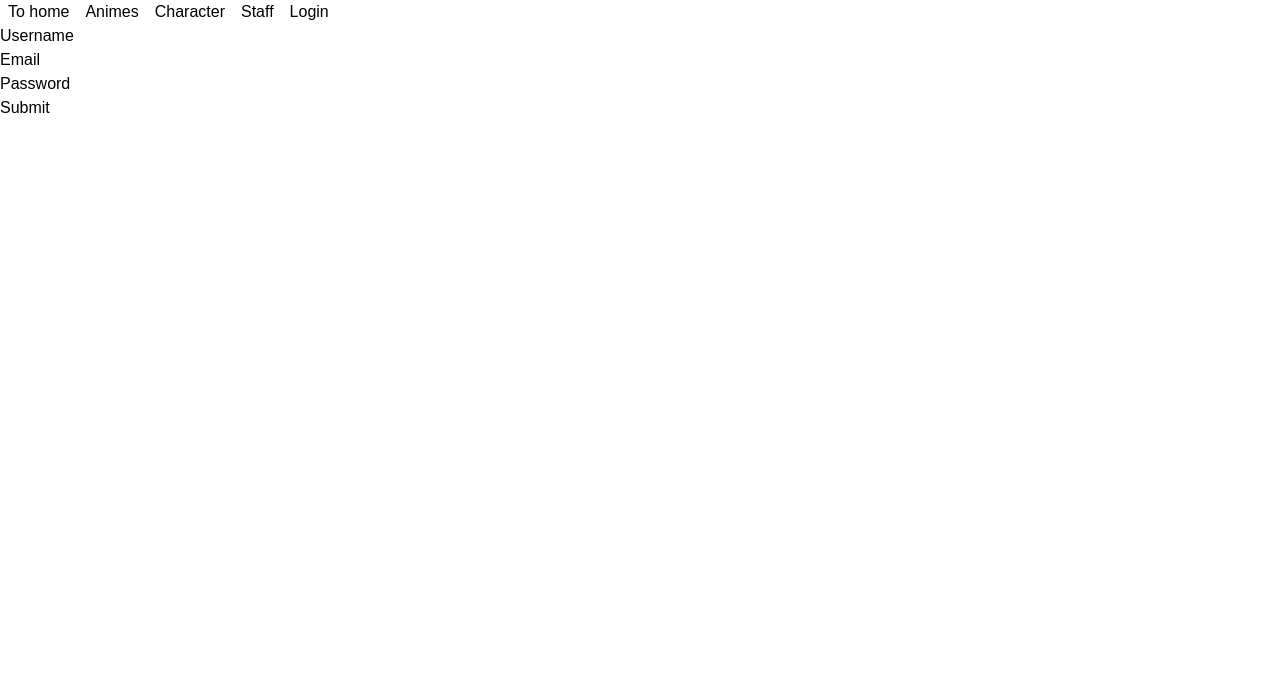
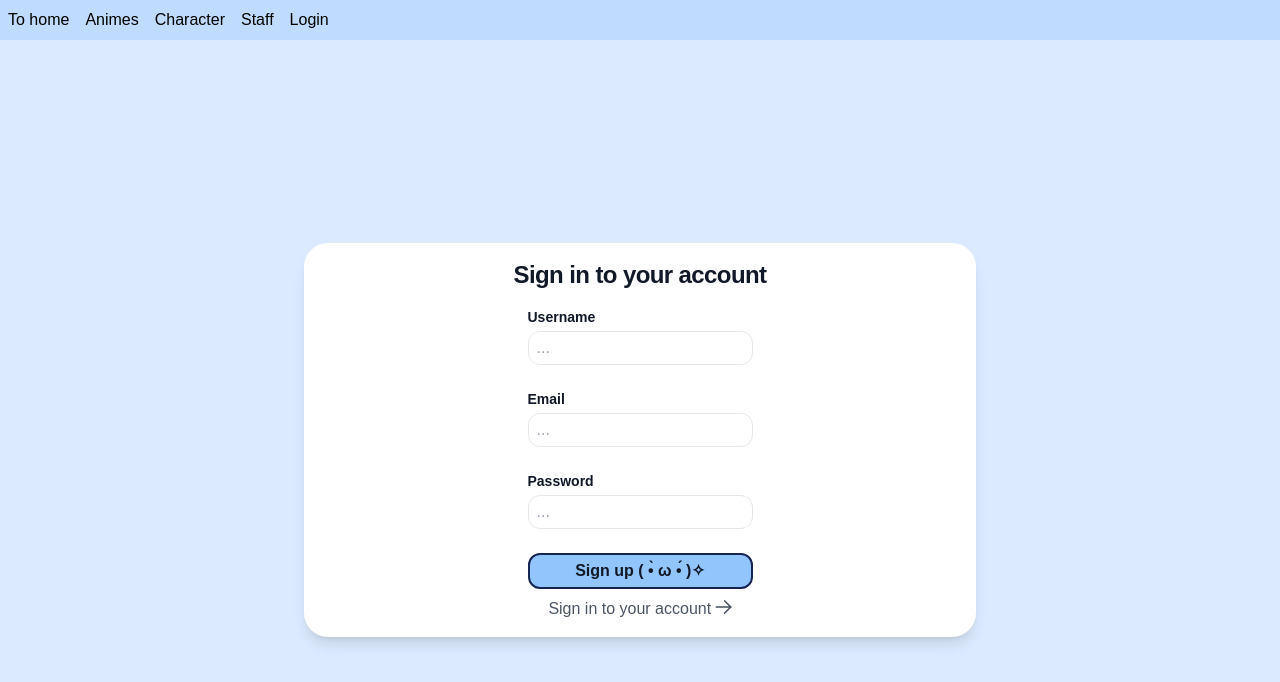
Before and after one commit to 22127218vbdkien/IADb_22CLC10_Group07, a Vue app in the folder src/frontend_vue/: page /signup in a window 1280 px wide. Shown: the top 682 px of the page. Built offline with nearby package versions, Linux system fonts and the light colour scheme.

Commit message:
Add CSS for login, signup, Anime browse

```diff
--- a/src/frontend_vue/src/components/PaginationBar.vue
+++ b/src/frontend_vue/src/components/PaginationBar.vue
@@ -35,7 +35,7 @@ const toPage = (event) => {
 <template>
     <div class="bar-wrapper">
         <span><i class="pi pi-angle-double-left  text-blue-500 hover:text-blue-100 hover:bg-blue-500"></i></span>
-        <span @click="toPage(value)" v-for="(value, index) in arrayRange(start, end, 1)" :key="index" class=" text-blue-500 hover:text-blue-100 hover:bg-blue-500 hover:cursor-pointer"> {{ value }}</span>
+        <span @click="toPage(value)" v-for="(value, index) in arrayRange(start, end, 1)" :key="index" class=" text-blue-500 hover:text-blue-50 hover:bg-blue-500 hover:cursor-pointer px-4 text-xl"> {{ value }}</span>
         <span><i class="pi pi-angle-double-right text-blue-500 hover:text-blue-100 hover:bg-blue-500"></i></span>
     </div>
 </template>
--- a/src/frontend_vue/src/components/anime/AnimeCard.vue
+++ b/src/frontend_vue/src/components/anime/AnimeCard.vue
@@ -7,13 +7,16 @@
 </script>
 
 <template>
-    <div>
+    <div class="card-container hover:border-blue-600 hover:border-4 hover:border-dashed w-40 px-1 py-2">
         <RouterLink :to="`/animes/${props.anime.id}/`">
             <div>
             <img :src="anime.cover_img_large" alt="Anime Image"/>
-            <div>{{ anime.romaji_title }}</div>
+            <div class="text-sm mt-1">{{ anime.romaji_title }}</div>
             </div>
         </RouterLink>
-
     </div>
 </template>
+
+
+<style scoped>
+</style>
--- a/src/frontend_vue/src/components/character/CharacterCard.vue
+++ b/src/frontend_vue/src/components/character/CharacterCard.vue
@@ -12,13 +12,12 @@
 </script>
 
 <template>
-    <div>
+    <div class="card-container hover:border-blue-600 hover:border-4 hover:border-dashed w-40 px-1 py-2 min-w-24 min-h-32">
         <RouterLink :to="`/characters/${character.id}/`">
-            <div>
-            <img :src="props.character.img_med" alt="character Image"/>
-            <div>{{ props.character.name }}</div>
+            <div class="flex flex-col items-center">
+            <img :src="props.character.img_large||props.character.img_med" alt="character Image"/>
+            <div class="text-sm mt-1">{{ props.character.name }}</div>
             </div>
         </RouterLink>
-
     </div>
 </template>
--- a/src/frontend_vue/src/components/navbar/NavBar.vue
+++ b/src/frontend_vue/src/components/navbar/NavBar.vue
@@ -6,16 +6,16 @@
 </script>
 
 <template>
-    <nav class="w-full">
-        <RouterLink to="/" class="px-2 hover:bg-blue-400 cursor-pointer rounded">To home</RouterLink>
-        <RouterLink to="/animes/" class="px-2 hover:bg-blue-400 cursor-pointer rounded">Animes</RouterLink>
-        <RouterLink v-if="stateAuth.isAuthenticated" to="/forum/" class="px-2 hover:bg-blue-400 cursor-pointer rounded">Forum</RouterLink>
+    <nav class="w-full flex flex-row bg-blue-200">
+        <RouterLink to="/" class="px-2 py-2 hover:bg-blue-400 cursor-pointer rounded w-fit font-medium">To home</RouterLink>
+        <RouterLink to="/animes/" class="px-2 py-2 hover:bg-blue-400 cursor-pointer rounded font-medium">Animes</RouterLink>
+        <RouterLink v-if="stateAuth.isAuthenticated" to="/forum/" class="px-2 py-2 hover:bg-blue-400 cursor-pointer rounded w-fit font-medium">Forum</RouterLink>
         <!-- <RouterLink to="/animes/search" class="px-2 hover:bg-blue-400 cursor-pointer rounded">Search Anime</RouterLink> -->
-        <RouterLink to="/characters/" class="px-2 hover:bg-blue-400 cursor-pointer rounded">Character</RouterLink>
-        <RouterLink to="/staffs/" class="px-2 hover:bg-blue-400 cursor-pointer rounded">Staff</RouterLink>
-        <RouterLink v-if="!stateAuth.isAuthenticated" to="/login/" class="px-2 hover:bg-blue-400 cursor-pointer rounded">Login</RouterLink>
-        <RouterLink v-if="stateAuth.isAuthenticated" to="/profile/"  class="px-2 hover:bg-blue-400 cursor-pointer rounded">Profile</RouterLink>
-        <a v-if="stateAuth.isAuthenticated" href="http://127.0.0.1:8000/admin/">To Admin</a>
-        <div v-if="stateAuth.isAuthenticated" @click="stateAuth.logout(_router)" class="px-2 hover:bg-blue-400 cursor-pointer rounded">Logout</div>
+        <RouterLink to="/characters/" class="px-2 py-2 hover:bg-blue-400 cursor-pointer rounded w-fit font-medium">Character</RouterLink>
+        <RouterLink to="/staffs/" class="px-2 py-2 hover:bg-blue-400 cursor-pointer rounded w-fit font-medium">Staff</RouterLink>
+        <RouterLink v-if="!stateAuth.isAuthenticated" to="/login/" class="px-2 py-2 hover:bg-blue-400 cursor-pointer rounded w-fit font-medium">Login</RouterLink>
+        <RouterLink v-if="stateAuth.isAuthenticated" to="/profile/"  class="px-2 py-2 hover:bg-blue-400 cursor-pointer rounded w-fit font-medium">Profile</RouterLink>
+        <a v-if="stateAuth.isAuthenticated"  class="px-2 py-2 hover:bg-blue-400 cursor-pointer rounded w-fit font-medium" href="http://127.0.0.1:8000/admin/">To Admin</a>
+        <div v-if="stateAuth.isAuthenticated" @click="stateAuth.logout(_router)" class="px-2 py-2 hover:bg-blue-400 cursor-pointer rounded w-fit font-medium">Logout</div>
     </nav>
 </template>
--- a/src/frontend_vue/src/components/search_filter/AnimeSearchAndFilter.vue
+++ b/src/frontend_vue/src/components/search_filter/AnimeSearchAndFilter.vue
@@ -254,9 +254,9 @@ watch(() => _route.query, async (query) => {
 </script>
 
 <template>
-    <SearchBar v-on:sendChange="changeSearch" target="Anime" class="px-7"></SearchBar>
-
-    <div class="grid grid-cols-4 gap-0 px-7">
+    <section class="max-w-6xl mx-auto mt-10 mb-4 px-4 py-2">
+        <SearchBar v-on:sendChange="changeSearch" target="Anime"></SearchBar>
+        <div class="grid grid-cols-4 gap-0">
             <TagFilter :options="animeTags" filterName="Tag" :isMultiple="true" v-on:changeTagLists="changeTags"></TagFilter>
             <TagFilter :options="statusTags" filterName="Status" :isMultiple="false" v-on:changeTagLists="changeStatus"></TagFilter>
             <TagFilter :options="studioTags" filterName="Studio" :isMultiple="true" v-on:changeTagLists="changeStudio"></TagFilter>
@@ -265,12 +265,25 @@ watch(() => _route.query, async (query) => {
             <TagFilter :options="orderingTags" filterName="Ordering" :isMultiple="false" v-on:changeTagLists="changeOrdering"></TagFilter>
 
         </div>
+        <div class="w-full flex-row-reverse flex">
+            <button @click="handleQuery" class="py-2 px-4 my-2 border-2 border-blue-500 bg-blue-100 rounded-xl hover:bg-blue-300 text-sm " >Click to Search</button>
+        </div>
+    </section>
 
-    <div><button @click="handleQuery" class="py-2 px-4 my-2 border-2 border-blue-500 bg-blue-100 rounded-xl hover:bg-blue-300" >Click to Search and filter</button></div>
-
-    <div v-if="showAnime">
+    <section class="max-w-6xl mx-auto mt-10 mb-4 px-4 py-2">
+        <div class="mb-4">
+            <h1 class="text-gray-700 font-bold text-2xl">
+                Anime Section
+            </h1>
+        </div>
+        <div class="max-w-full flex items-center justify-between flex-col">
+            <div v-if="showAnime" class="grid grid-cols-5 max-w-5xl gap-x-10 gap-y-4 grid-flow-row">
                 <AnimeCard v-for="item in state.page.results" :anime="item" :key="item.id"></AnimeCard>
             </div>
             <PaginationBar :_limit="userQuery.limit" :_start="userQuery.content.page" v-bind:key="userQuery.content.page" v-on:changePage="changePage"></PaginationBar>
+        </div>
+    </section>
+
+
     <!-- <button class="px-2 py-2">Click to search anime</button> -->
 </template>
--- a/src/frontend_vue/src/components/search_filter/SearchBar.vue
+++ b/src/frontend_vue/src/components/search_filter/SearchBar.vue
@@ -15,7 +15,7 @@ const props = defineProps({
 <template>
     <div class="flex flex-col py-2">
         <label :for="target">Search for {{target.toUpperCase()}}</label>
-        <input :id="target" type="text" placeholder="Input here" @change="sendChange">
+        <input class="border rounded-xl w-full text-base px-2 py-1 focus: shadow-blue-500 focus:outline-none focus:ring-0 focus:border-gray-600" :id="target" type="text" placeholder="Input here" @change="sendChange">
     </div>
 
 </template>
--- a/src/frontend_vue/src/components/search_filter/TagFilter.vue
+++ b/src/frontend_vue/src/components/search_filter/TagFilter.vue
@@ -3,11 +3,11 @@
     <div class="container" @mouseleave="closeDropdown">
         <p>Select {{ filterName }}</p>
         <div  class="dropdown-wrapper  max-w-52 min-w-40">
-            <div  @click="toggleDropdown"   class=" bg-gray-50 border border-gray-300 text-gray-900 text-sm rounded-lg focus:ring-blue-500 focus:border-blue-500 block w-full p-2.5 dark:bg-gray-700 dark:border-gray-600 dark:placeholder-gray-400 dark:text-white dark:focus:ring-blue-500 dark:focus:border-blue-500 dropdown-selected-option">
+            <div  @click="toggleDropdown"  class=" bg-gray-50 border border-gray-300 text-gray-900 text-sm rounded-lg focus:ring-blue-500 focus:border-blue-500 block w-full p-2.5 dropdown-selected-option">
                 {{ getSelectedValue}}
             </div>
             <div v-if="visibleDropdown" class="options-dropdown overflow-auto max-h-56 max-w-full z-50">
-                <div class="max-w-full bg-gray-50 border border-gray-300 text-gray-900 text-sm rounded-lg focus:ring-blue-500 focus:border-blue-500 block w-full p-2.5 dark:bg-gray-700 dark:border-gray-600 dark:placeholder-gray-400 dark:text-white dark:focus:ring-blue-500 dark:focus:border-blue-500 option"
+                <div class="max-w-full bg-gray-50 border border-gray-300 text-gray-900 text-sm rounded-lg focus:ring-blue-500 focus:border-blue-500 block w-full p-2.5 option"
                     v-for="(option, index) in props.options"
                     :key="index"
                     @click="toggleSelection(option)">
--- a/src/frontend_vue/src/components/staff/StaffCard.vue
+++ b/src/frontend_vue/src/components/staff/StaffCard.vue
@@ -9,10 +9,13 @@ const props = defineProps({
 </script>
 
 <template>
-    <div>
+    <div class="card-container hover:border-blue-600 hover:border-4 hover:border-dashed w-40 px-1 py-2 min-w-24 min-h-32">
         <RouterLink :to="`/staffs/${props.staff.id}/`">
-            <img :src="props.staff.img_med || props.staff.img_large" alt="staff img">
-            <p>{{ props.staff.name || props.staff.name_native || "Staff name" }}</p>
+            <div class="flex flex-col items-center">
+                <img :src="props.staff.img_med || props.staff.img_large" alt="staff img">
+                <p class="text-sm mt-1">{{ props.staff.name || props.staff.name_native || "Staff name" }}</p>
+            </div>
+
         </RouterLink>
     </div>
 
--- a/src/frontend_vue/src/view/authentication/LoginView.vue
+++ b/src/frontend_vue/src/view/authentication/LoginView.vue
@@ -25,15 +25,30 @@ const resetError = () =>{
 </script>
 
 <template>
-    <div>
-        <form>
-            <label for="username" >Username</label>
-            <input type="text" id="username" placeholder="..." v-model="user.username" @input="resetError"/>
-            <label for="password">Password</label>
-            <input type="password" id="password" placeholder="..." v-model="user.password" @input="resetError"/>
-            <input @click.prevent = "submitLogin" type="submit">
-        </form>
-        <p>{{user.error}}</p>
-    </div>
-    <RouterLink to="/signup/">Create a new account <i class="pi pi-arrow-right"></i></RouterLink>
+
+    <section class="bg-blue-100">
+        <div class="flex flex-col items-center justify-center px-6 py-8 mx-auto md:h-screen lg:py-0">
+            <div class="flex flex-col items-center bg-white w-full max-w-2xl py-4 rounded-3xl shadow-lg">
+                <h1 class="text-xl text-center font-bold leading-tight tracking-tight text-gray-900 md:text-2xl mb-4">
+                  Sign in to your account
+                </h1>
+                <form class="space-y-4 md:space-y-6 max-w-3xl">
+                    <div>
+                        <label for="username" class="font-semibold block mb-1 text-sm  text-gray-900">Username</label>
+                        <input class="border rounded-xl w-full text-base px-2 py-1 focus: shadow-blue-500 focus:outline-none focus:ring-0 focus:border-gray-600"type="text" id="username" placeholder="..." v-model="user.username" @input="resetError"/>
+                    </div>
+                    <div>
+                        <label for="password" class="font-semibold block mb-1 text-sm  text-gray-900">Password</label>
+                        <input class="border rounded-xl w-full text-base px-2 py-1 focus: shadow-blue-500 focus:outline-none focus:ring-0 focus:border-gray-600"type="password" id="password" placeholder="..." v-model="user.password" @input="resetError"/>
+                    </div>
+
+                    <button class="px-5 py-1 mt-2 mb-2 bg-blue-300 text-gray-900 border-2 border-blue-950
+                     font-bold rounded-xl  w-full min-w-fit hover:bg-blue-800 hover:text-white" @click.prevent = "submitLogin" >Sign In ( •̀ ω •́ )✧</button>
+                </form>
+                <RouterLink class="mt-2 text-gray-600 hover:text-blue-500 hover:cursor-pointer" to="/signup/">Create a new account <i class="pi pi-arrow-right"></i></RouterLink>
+            </div>
+
+        </div>
+    </section>
+
 </template>
--- a/src/frontend_vue/src/view/authentication/SignUpView.vue
+++ b/src/frontend_vue/src/view/authentication/SignUpView.vue
@@ -44,22 +44,34 @@ const resetError = () => {
 
 <template>
 
-    <form class="w-full mx-auto">
+
+    <section class="bg-blue-100">
+        <div class="flex flex-col items-center justify-center px-6 py-8 mx-auto md:h-screen lg:py-0">
+            <div class="flex flex-col items-center bg-white w-full max-w-2xl py-4 rounded-3xl shadow-lg">
+                <h1 class="text-xl text-center font-bold leading-tight tracking-tight text-gray-900 md:text-2xl mb-4">
+                  Sign in to your account
+                </h1>
+                <form class="space-y-4 md:space-y-6 max-w-3xl">
                     <div>
-        <label for="username" class="mb-4">Username</label>
-        <input type="text" id="username" v-model="user.username" @input="resetError"/>
+                        <label for="username" class="font-semibold block mb-1 text-sm  text-gray-900">Username</label>
+                        <input class="border rounded-xl w-full text-base px-2 py-1 focus: shadow-blue-500 focus:outline-none focus:ring-0 focus:border-gray-600"type="text" id="username" placeholder="..." v-model="user.username" @input="resetError"/>
                     </div>
                     <div>
-            <label for="email">Email</label>
-            <input type="email" id="email" v-model="user.email"/>
+                        <label for="email" class="font-semibold block mb-1 text-sm  text-gray-900">Email</label>
+                        <input class="border rounded-xl w-full text-base px-2 py-1 focus: shadow-blue-500 focus:outline-none focus:ring-0 focus:border-gray-600" type="email" id="email" placeholder="..."  v-model="user.email"/>
                     </div>
                     <div>
-            <label for="password">Password</label>
-            <input type="password" id="password" v-model="user.password"/>
+                        <label for="password" class="font-semibold block mb-1 text-sm  text-gray-900">Password</label>
+                        <input class="border rounded-xl w-full text-base px-2 py-1 focus: shadow-blue-500 focus:outline-none focus:ring-0 focus:border-gray-600"type="password" id="password" placeholder="..." v-model="user.password" @input="resetError"/>
                     </div>
 
-        <button @click.prevent="handleRegister" type="submit" class="">Submit</button>
+                    <button class="px-5 py-1 mt-2 mb-2 bg-blue-300 text-gray-900 border-2 border-blue-950
+                     font-bold rounded-xl  w-full min-w-fit hover:bg-blue-800 hover:text-white" @click.prevent = "submitLogin" >Sign up ( •̀ ω •́ )✧</button>
                 </form>
-    <p>{{ user.error }}</p>
+                <RouterLink class="mt-2 text-gray-600 hover:text-blue-500 hover:cursor-pointer" to="/login/">Sign in to your account <i class="pi pi-arrow-right"></i></RouterLink>
+            </div>
+
+        </div>
+    </section>
 
 </template>
--- a/src/frontend_vue/src/view/character/CharacterBrowseView.vue
+++ b/src/frontend_vue/src/view/character/CharacterBrowseView.vue
@@ -102,14 +102,29 @@ watch( () => _route.query,
 </script>
 
 <template>
+    <div class="max-w-6xl mx-auto mt-10 mb-4 px-4 py-2">
         <div>
             <SearchBar @sendChange="changeSearch" target="Character"></SearchBar>
             <TagFilter @changeTagLists="changeTag" :options="orderingTags" filterName="Ordering"></TagFilter>
-        <button @click="handleQuery">Click to search</button>
         </div>
-    <div id="character-frame">
+        <div class="w-full flex-row-reverse flex">
+            <button @click="handleQuery" class="py-2 px-4 my-2 border-2 border-blue-500 bg-blue-100 rounded-xl hover:bg-blue-300 text-sm ">Click to search</button>
+        </div>
+    </div>
+
+    <section class="max-w-6xl mx-auto mt-10 mb-4 px-4 py-2">
+        <div class="mb-4">
+            <h1 class="text-gray-700 font-bold text-2xl">
+                Character Section
+            </h1>
+        </div>
+        <div class="max-w-full flex items-center justify-between flex-col">
+            <div id="character-frame" class="grid grid-cols-5 max-w-5xl gap-x-10 gap-y-4 grid-flow-row">
                 <CharacterCard v-for="character in state.page.results" :key="character.id" :character="character"></CharacterCard>
             </div>
             <PaginationBar v-bind:_start="userQuery.content.page" v-bind:_limit="userQuery.limit" :key="userQuery.content.page" v-on:changePage="changePage"></PaginationBar>
+        </div>
+    </section>
+
 
 </template>
```
Lines whose indentation alone changed are shown as unchanged.
